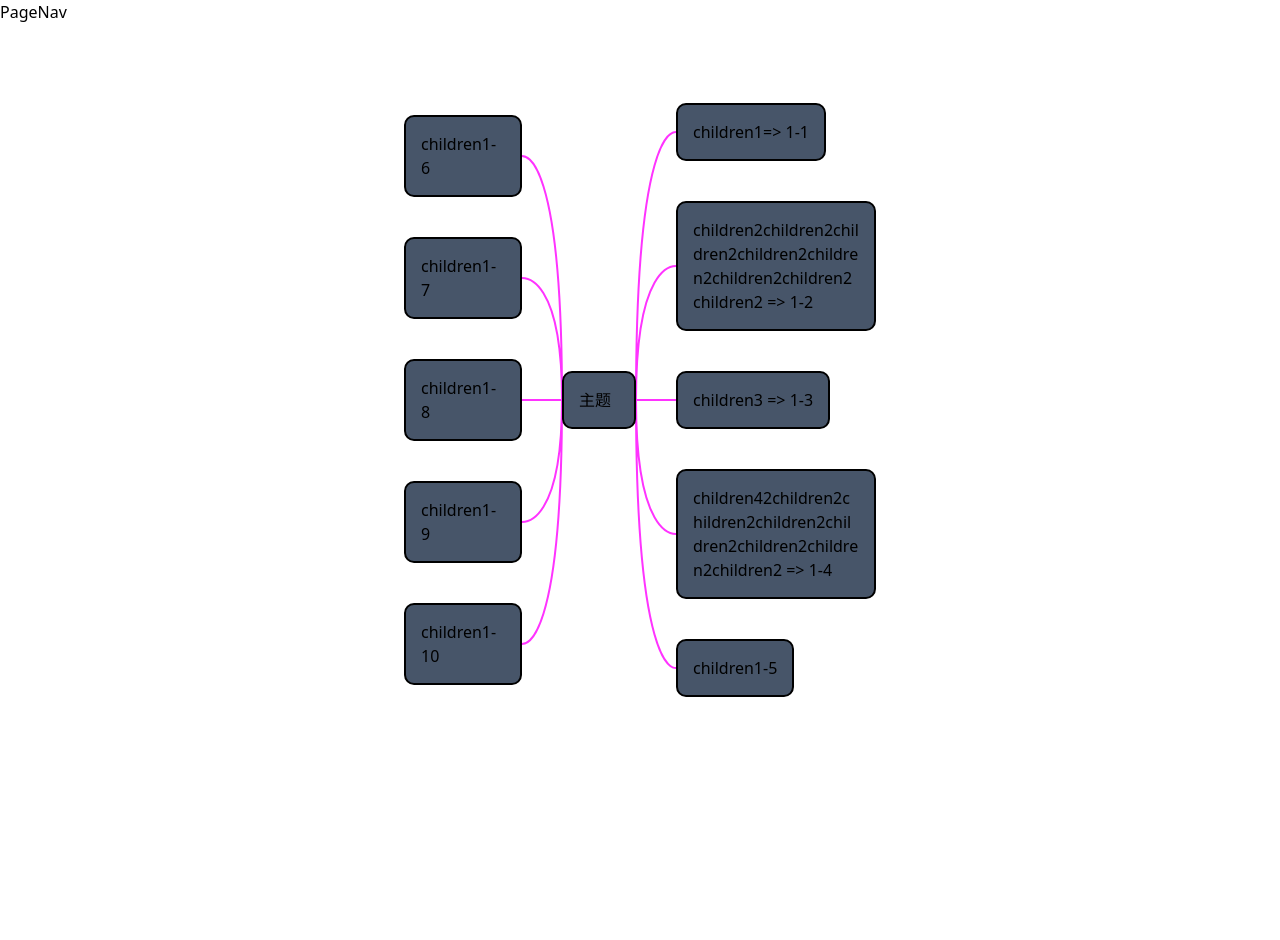
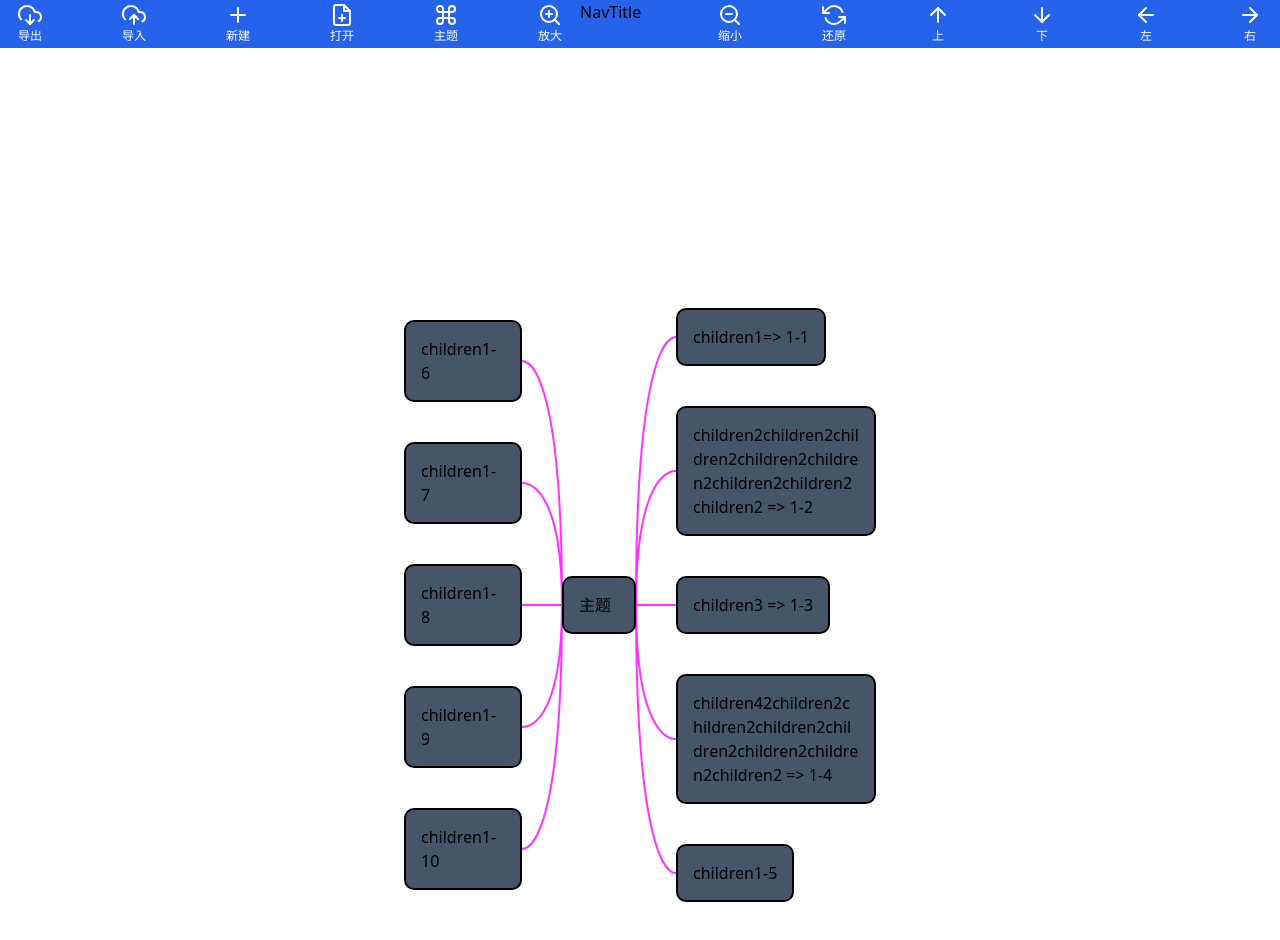
Before and after one commit to coderwei99/ReactMind, a React (Vite) app: page / in a window 1280 px wide. Shown: the top 940 px of the page. Built offline with nearby package versions, Linux system fonts and the light colour scheme.

Commit message:
feat: handle page navbar

```diff
--- a/src/static/index.ts
+++ b/src/static/index.ts
@@ -3,3 +3,4 @@ export { defaultNode } from './defaultNode'
 export type { NodeType, defaultNodeType } from './defaultNode'
 
 export * from './constant'
+export * from './pageNavConfig'
--- /dev/null
+++ b/src/static/pageNavConfig.tsx
@@ -0,0 +1,69 @@
+import { ArrowDown, ArrowLeft, ArrowRight, ArrowUp, Command, DownloadCloud, FilePlus, Plus, RefreshCcw, UploadCloud, ZoomIn, ZoomOut } from 'react-feather'
+
+export interface IPageNavConfigType {
+  name: string
+  keyName: 'export' | 'import' | 'create' | 'open' | 'theme' | 'zoomIn' | 'zoomOut' | 'reset' | 'up' | 'down' | 'left' | 'right' // keyName 用来在用户点击的时候找到对应的处理事件,哪里用的策略模式,key写成中文有点抽象
+  icon: React.ReactNode
+}
+export const pageNavConfig: IPageNavConfigType[] = [
+  {
+    name: '导出',
+    keyName: 'export',
+    icon: <DownloadCloud />,
+  },
+  {
+    name: '导入',
+    keyName: 'import',
+    icon: <UploadCloud />,
+  },
+  {
+    name: '新建',
+    keyName: 'create',
+    icon: <Plus />,
+  },
+  {
+    name: '打开',
+    keyName: 'open',
+    icon: <FilePlus />,
+  },
+  {
+    name: '主题',
+    keyName: 'theme',
+    icon: <Command />,
+  },
+  {
+    name: '放大',
+    keyName: 'zoomIn',
+    icon: <ZoomIn />,
+  },
+  {
+    name: '缩小',
+    keyName: 'zoomOut',
+    icon: <ZoomOut />,
+  },
+  {
+    name: '还原',
+    keyName: 'reset',
+    icon: <RefreshCcw />,
+  },
+  {
+    name: '上',
+    keyName: 'up',
+    icon: <ArrowUp />,
+  },
+  {
+    name: '下',
+    keyName: 'down',
+    icon: <ArrowDown />,
+  },
+  {
+    name: '左',
+    keyName: 'left',
+    icon: <ArrowLeft />,
+  },
+  {
+    name: '右',
+    keyName: 'right',
+    icon: <ArrowRight />,
+  },
+]
--- a/src/view/pageMain/index.tsx
+++ b/src/view/pageMain/index.tsx
@@ -6,7 +6,7 @@ export default function index() {
   const { nodes } = useContext(DefaultNodeContext)
   const { nodesState } = nodes
   return (
-    <div className='relative flex justify-center items-center h-full px-[30vw] py-[30vh]'>
+    <div className='relative flex justify-center h-[calc(100%-48px)] px-[30vw] py-[30vh]'>
       {/* 思维导图组件容器 */}
       <MainMapContainer defaultNode={nodesState}></MainMapContainer>
     </div>
--- /dev/null
+++ b/src/view/pageNav/cpns/navItem/index.tsx
@@ -0,0 +1,17 @@
+import SubBox from '../subBox'
+import type { IPageNavConfigType } from '@/static'
+
+interface IProps {
+  navLeftConfig: IPageNavConfigType[]
+}
+
+export default function NavLeft({ navLeftConfig }: IProps) {
+  return (
+  <div className='flex justify-between flex-1'>
+    {
+      navLeftConfig.map(item => (
+        <SubBox name={item.name} keyName = {item.keyName} key={item.name} >{item.icon}</SubBox>
+      ))
+    }
+  </div>)
+}
--- /dev/null
+++ b/src/view/pageNav/cpns/navTitle/index.tsx
@@ -0,0 +1,7 @@
+interface IProps {
+
+}
+
+export default function NavTitle(props: IProps) {
+  return <div className="w-[120px]">NavTitle</div>
+}
--- /dev/null
+++ b/src/view/pageNav/cpns/subBox/index.tsx
@@ -0,0 +1,66 @@
+import { message } from 'antd'
+import type { IPageNavConfigType } from '@/static'
+
+interface IProps {
+  name: string
+  keyName: IPageNavConfigType['keyName']
+  children: React.ReactNode
+}
+
+export default function SubBox({ name, keyName, children }: IProps) {
+  // q: contextHolder有什么作用?
+  // a:
+
+  const [messageApi, contextHolder] = message.useMessage()
+  const clickHandlers = {
+    export: () => {
+      messageApi.warning('暂未开发!')
+    },
+    import: () => {
+      messageApi.warning('暂未开发!')
+    },
+    create: () => {
+      messageApi.warning('暂未开发!')
+    },
+    open: () => {
+      messageApi.warning('暂未开发!')
+    },
+    theme: () => {
+      messageApi.warning('暂未开发!')
+    },
+    zoomIn: () => {
+      messageApi.warning('暂未开发!')
+    },
+    zoomOut: () => {
+      messageApi.warning('暂未开发!')
+    },
+    reset: () => {
+      messageApi.warning('暂未开发!')
+    },
+    up: () => {
+      messageApi.warning('暂未开发!')
+    },
+    down: () => {
+      messageApi.warning('暂未开发!')
+    },
+    left: () => {
+      messageApi.warning('暂未开发!')
+    },
+    right: () => {
+      messageApi.warning('暂未开发!')
+    },
+  }
+  const handleNavClick = (keyName: keyof typeof clickHandlers) => {
+    clickHandlers[keyName]()
+  }
+  return (
+    <div
+      className="w-[40px] mx-[10px] text-[12px] text-white justify-center items-center flex  flex-col cursor-pointer"
+      onClick={() => handleNavClick(keyName)}
+    >
+      {contextHolder}
+      {children}
+      {name}
+    </div>
+  )
+}
--- a/src/view/pageNav/index.tsx
+++ b/src/view/pageNav/index.tsx
@@ -1,9 +1,21 @@
-import React, { Component } from 'react'
+import NavLeft from './cpns/navItem'
+import NavTitle from './cpns/navTitle'
+import { pageNavConfig } from '@/static'
 
-export default class PageNav extends Component {
-  render() {
-    return (
-      <div className='fixed'>PageNav</div>
-    )
-  }
+interface IProps {
+
 }
+
+export default function Template(props: IProps) {
+  const mid = pageNavConfig.length >> 1
+  const navLeftConfig = pageNavConfig.slice(0, mid)
+  const navRightConfig = pageNavConfig.slice(mid)
+  return (
+    <div className='bg-blue-600 h-[48px] w-full flex justify-between'>
+      <NavLeft navLeftConfig={navLeftConfig} />
+      <NavTitle />
+      {/* <NavRight/> */}
+      <NavLeft navLeftConfig = {navRightConfig}/>
+    </div>
+  )
+}
```
